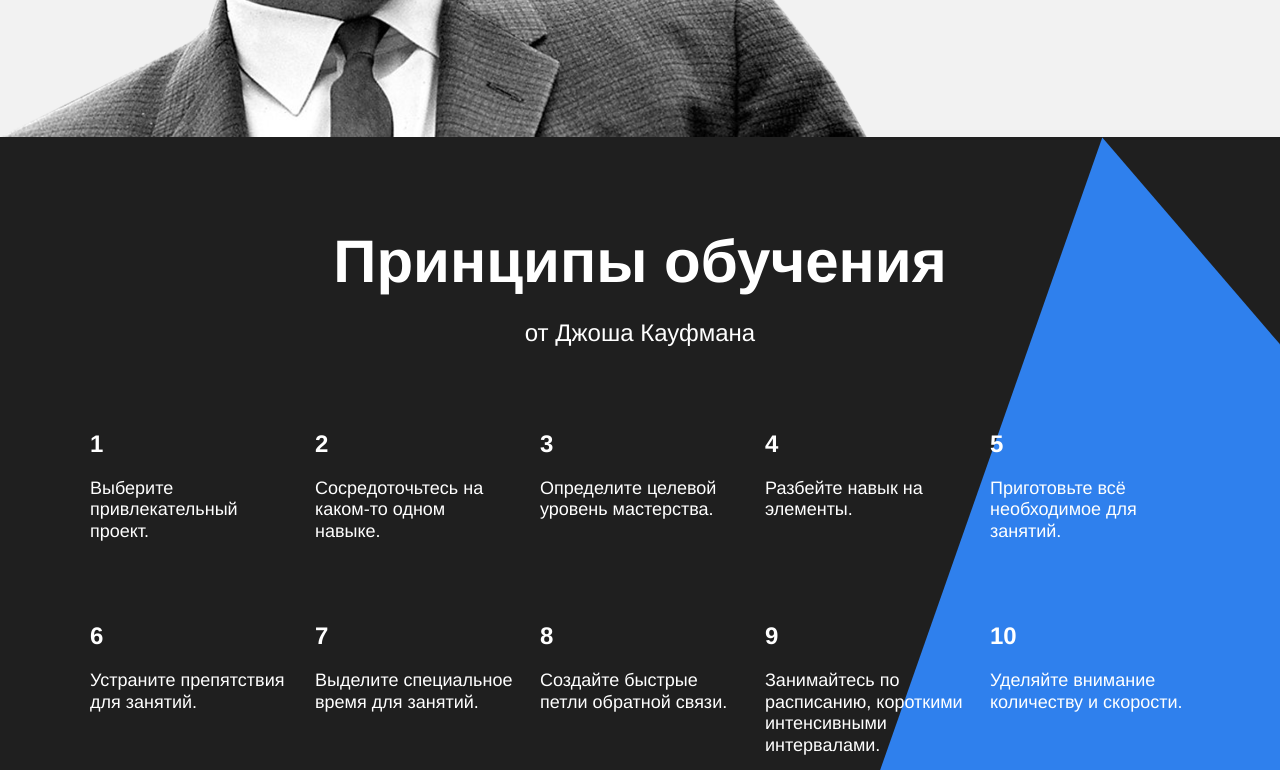
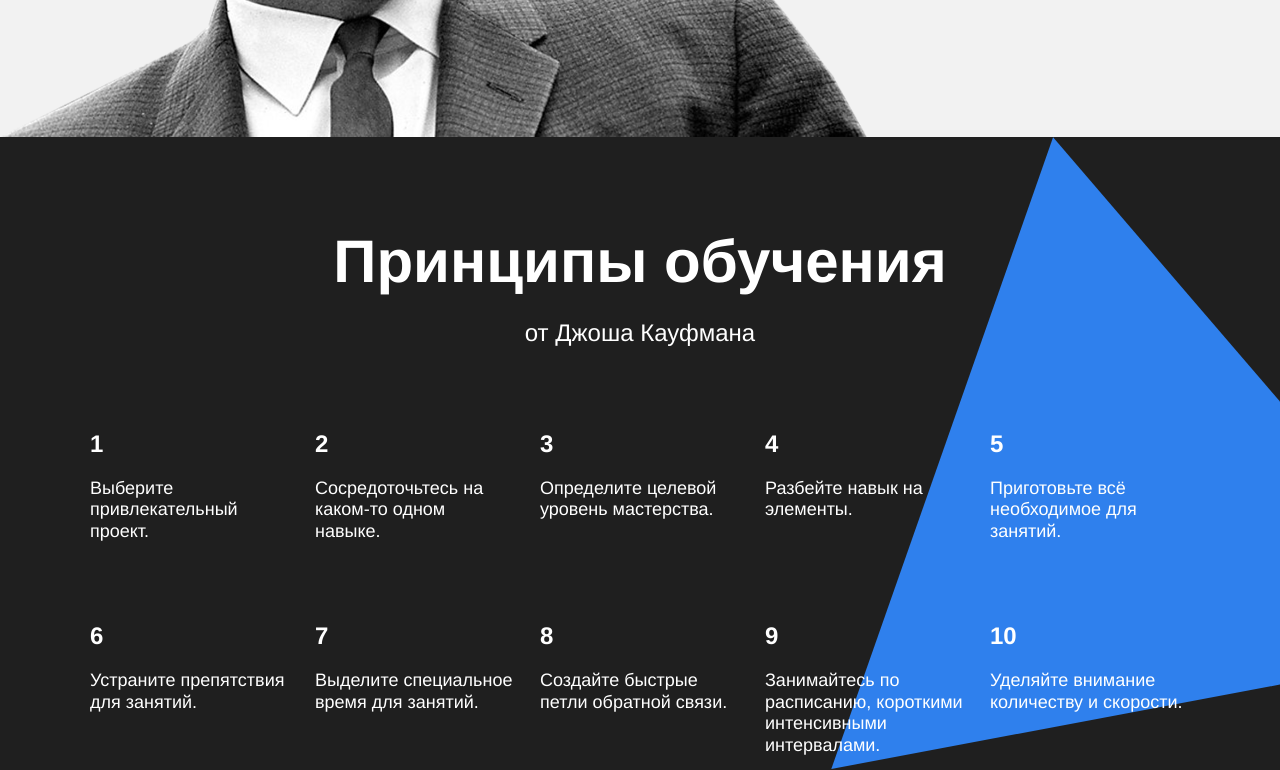
Before and after one commit to dhoine345/how-to-learn, a plain HTML site: page index.html in a window 1280 px wide. Shown: the part 2760-3530 px from the top of the page. Drawn offline with Linux system fonts and the light colour scheme.

Commit message:
Проектная работа 1 21.11.2021

```diff
--- a/styles/style.css
+++ b/styles/style.css
@@ -259,7 +259,8 @@ color: #2f80ed;
   width: 877px;
   height: 877px;
   position: absolute;
-  right: -200px;
+  right: -210px;
+  background-size: cover;
 }
 
 .footer {
```
